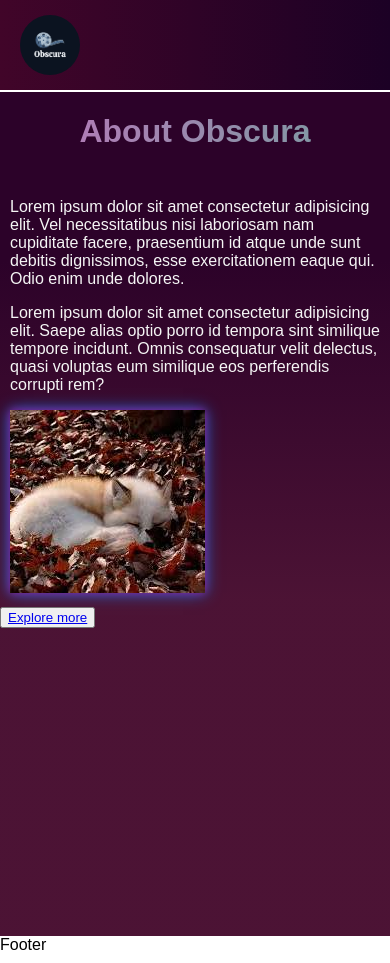
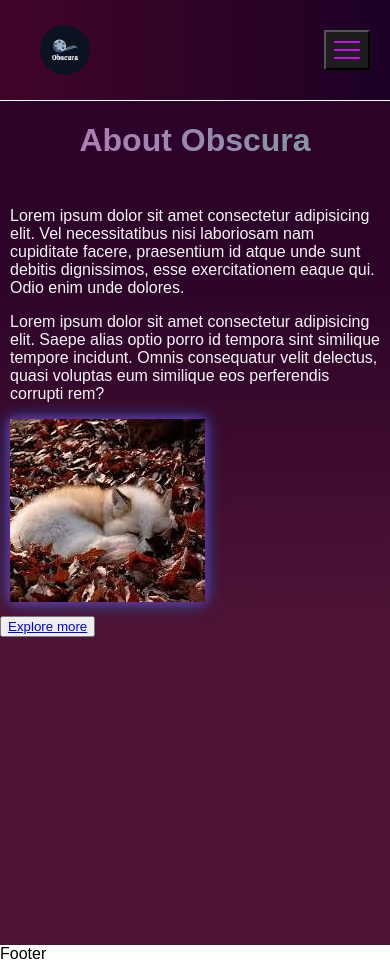
Before and after one commit to RexMukherjee/Movie-Recommendation-System, a Next.js app in the folder client/: page / in a window 390 px wide. Built offline with nearby package versions, Linux system fonts and the light colour scheme.

Commit message:
3rd commit: navbar is responsive

```diff
--- a/client/src/app/components/favorites/page.js
+++ b/client/src/app/components/favorites/page.js
@@ -1,8 +1,10 @@
 import React from 'react'
+import Navbar from '../home/navbar'
 
 const Favorites = () => {
   return (
     <div>
+      <Navbar/>
       Favorites
     </div>
   )
--- a/client/src/app/components/home/navbar.js
+++ b/client/src/app/components/home/navbar.js
@@ -1,19 +1,53 @@
+"use client";
 import Image from "next/image";
 import styles from "../../../styles/home/navbar/navbar.module.css"
+import React, {useState} from "react";
 import { LuSearch } from "react-icons/lu";
 import { CgProfile } from "react-icons/cg";
+import { RxHamburgerMenu } from "react-icons/rx";
+import { RxCross2 } from "react-icons/rx";
 
 import Link from "next/link";
 export default function Navbar() {
+  const [menuOpen, setMenuOpen] = useState(false);
+
+  // const handleLinkClick = () => setMenuOpen(false);
+
   return (
-    <main>
+    <main className={styles.body}>
       <nav className={styles.navbar}>
-        <img src="/logo.png" alt="" className={styles.logo} />
+        <img src="/logo.png" alt="Obscura" className={styles.logo} />
 
-        <ul className={styles.menu}>
+        <ul className={styles.menu} >
             <li style={{margin:"10px"}}><Link href="/" >Home</Link></li>
-            <li style={{margin:"10px"}}><Link href="/components/movies">Movies</Link></li>
+            <li style={{margin:"10px"}}><Link href="/components/movies" >Movies</Link></li>
             <li style={{margin:"10px"}}><Link href="/components/favorites">Favorites</Link></li>
+            <form className={styles.searchdiv}>
+                {/* <input type="text" placeholder="Movie Name" className={styles.search}/>
+                <button type="submit" style={{borderRadius:"50px"}}>Search</button> */}
+                <input placeholder="Movies" className={styles.searchinput}/>
+                <div className={styles.searchicon}>
+                    {/* <i class="fa-solid fa-magnifying-glass"></i> */}
+                    <LuSearch/>
+                </div>
+            </form>
+            <Link href="/components/profile"><div className={styles.profile}>
+                    {/* <i class="fa-solid fa-magnifying-glass"></i> */}
+                    <CgProfile style={{width: "39px", height: "40px"}}/>
+                </div></Link>
+        </ul>
+      </nav>
+      <nav className={styles.navbar2}>
+        <img src="/logo.png" alt="Obscura" className={styles.logo} />
+
+        <button className={styles.hamburger} onClick={()=> setMenuOpen(!menuOpen)}>
+           {menuOpen ? (<RxCross2 style={{marginBottom: "-5px" }} />) : (<RxHamburgerMenu style={{marginBottom: "-5px"}} />)}
+        </button>
+
+        <ul className={`${styles.menu1} ${menuOpen ? styles.open : ''}`} >
+            <li style={{margin:"10px"}}><Link href="/" onClick={()=> setMenuOpen(false)}>Home</Link></li>
+            <li style={{margin:"10px"}}><Link href="/components/movies" onClick={()=> setMenuOpen(false)}>Movies</Link></li>
+            <li style={{margin:"10px"}}><Link href="/components/favorites" onClick={()=> setMenuOpen(false)}>Favorites</Link></li>
             <form className={styles.searchdiv}>
                 {/* <input type="text" placeholder="Movie Name" className={styles.search}/>
                 <button type="submit" style={{borderRadius:"50px"}}>Search</button> */}
--- a/client/src/app/components/movies/page.js
+++ b/client/src/app/components/movies/page.js
@@ -1,9 +1,11 @@
 import React from 'react'
+import Navbar from '../home/navbar'
 {/*Cards On click -> "/components/movies/singlemovie" */}
 {/*Favorites button  */}
 const Movies = () => {
   return (
     <div>
+      <Navbar/>
       Movie Page
     </div>
   )
--- a/client/src/styles/home/navbar/navbar.module.css
+++ b/client/src/styles/home/navbar/navbar.module.css
@@ -99,3 +99,85 @@
     border-bottom-right-radius: 50px;
     color:#ffffff;
 }
+
+.hamburger{
+  font-size: 2rem;
+  display: none;
+  cursor: pointer;
+}
+
+/* .open{
+  display: flex !important;
+  flex-direction: column;
+  position: absolute;
+  top: 100%;
+  right: 0;
+  width: 100%;
+  background-color: black;
+} */
+.navbar2{
+  display: none;
+}
+@media screen and (min-width: 1px) and (max-width: 768px) {
+  .navbar2 {
+    display: flex;
+    align-items: center;
+    justify-content: space-between;
+    padding: 10px 20px;
+    height: 80px;
+    background: linear-gradient(90deg, #410529 0%, #1c0125 100%);
+    border-bottom: 1px solid white;
+    position: relative;
+    z-index: 1000;
+  }
+  .navbar{
+    display: none;
+  }
+
+  .hamburger {
+    display: block;
+    font-size: 30px;
+    cursor: pointer;
+    color: rgb(213, 1, 255);
+    background-color: rgb(29, 29, 29);
+  }
+
+  .menu1 {
+    position: fixed;
+    top: 80px;
+    left: 0;
+    width: 100%;
+    height: auto;
+    background-color: rgb(0, 0, 0);
+    list-style: none;
+    padding: 30px 0;
+    flex-direction: column;
+    align-items: center;
+    gap: 25px;
+
+    opacity: 0;
+    visibility: hidden;
+    transform: translateY(-20px);
+    transition: all 0.3s ease-in-out;
+    z-index: 999;
+  }
+
+  .open {
+    display: flex;
+    opacity: 1;
+    visibility: visible;
+    transform: translateY(0);
+  }
+
+  .logo {
+    width: 50px;
+    height: 50px;
+    border-radius: 50%;
+  }
+
+  .searchdiv {
+    width: 80%;
+  }
+
+
+}
```
